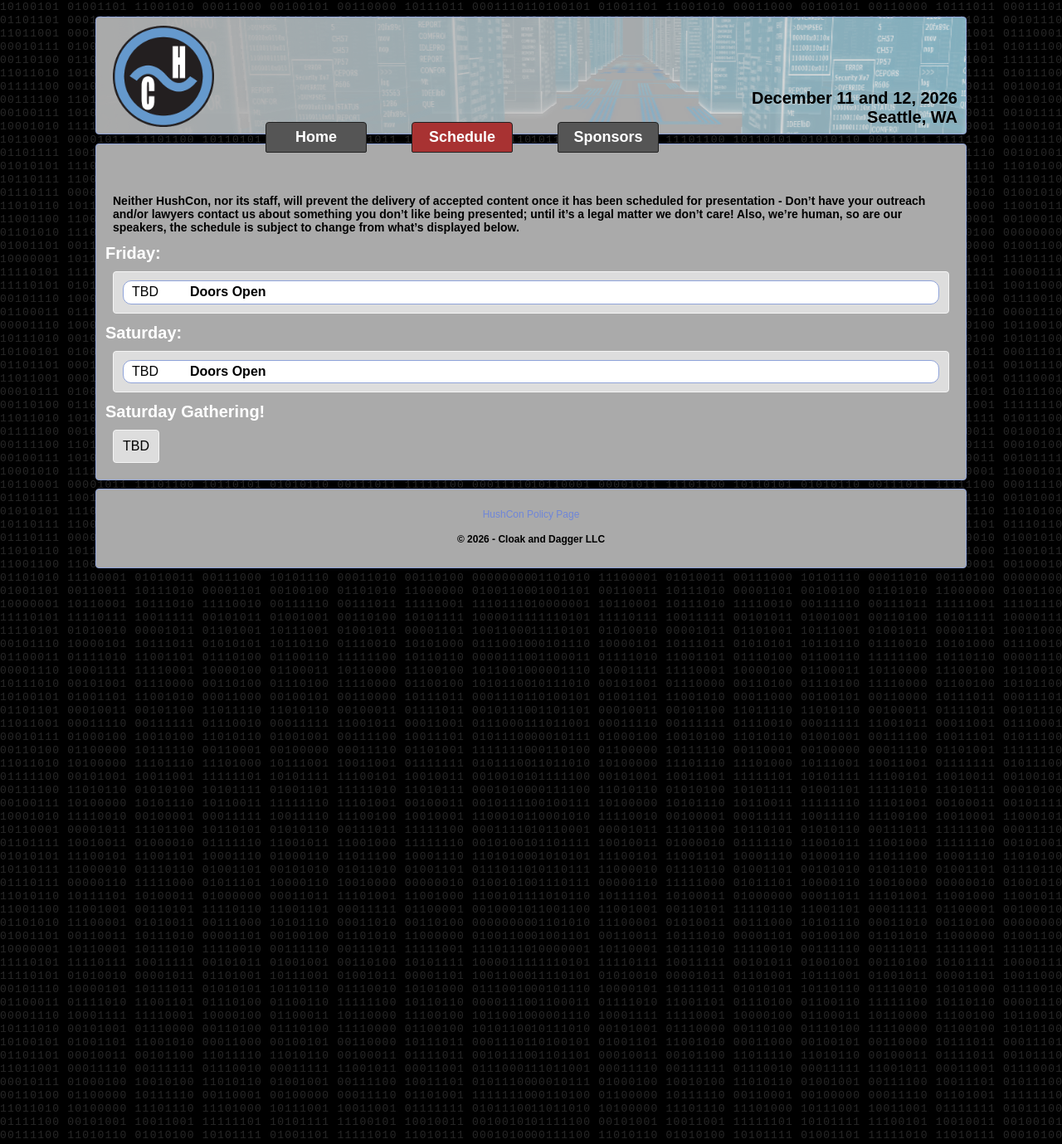
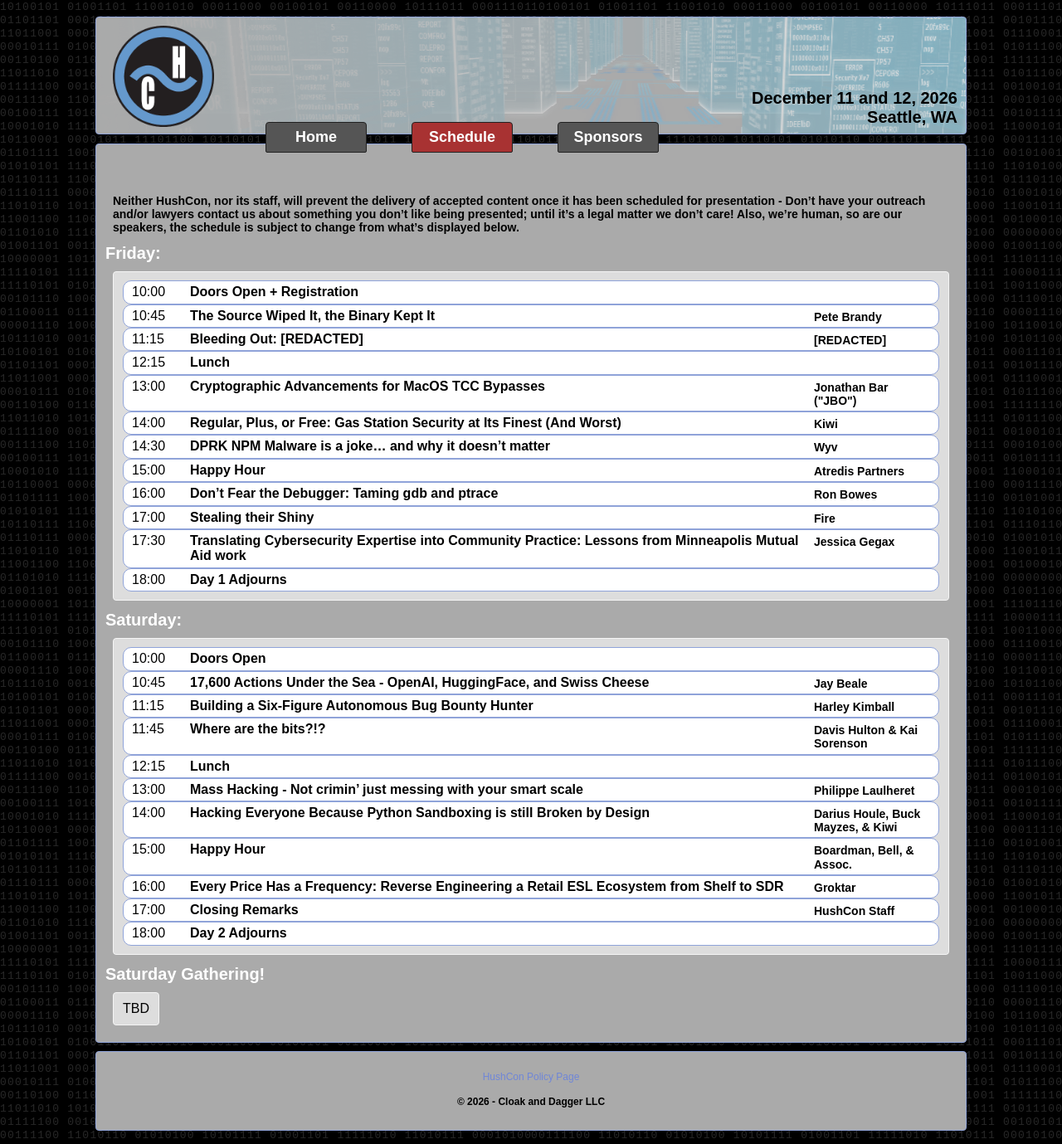
Before and after one commit to HushCon/hushcon.github.io, a Jekyll site: the page built from schedule.md, in a window 1280 px wide. Shown: the whole page at 83% size. Built offline with Jekyll 4.4.1, drawn with Linux system fonts in a browser that asks for light colours.

Commit message:
Update schedule + sponsor (#1)
* Rename sponsor-text to sponsor-body bc it is blocked by easylist

* Add 2026 sponsors (1)

* Update schedule for HC2026-SEA

* Fix typo

```diff
--- a/_layouts/sponsors.html
+++ b/_layouts/sponsors.html
@@ -13,7 +13,7 @@ layout: base
     <img src="{{ s.logo | relative_url }}" alt="{{ s.name }}" loading="lazy">
   </a>
   {% endif %}
-  <div class="sponsor-text">
+  <div class="sponsor-body">
     {% unless s.logo %}<h3><a href="{{ s.url }}" target="_blank" rel="noopener">{{ s.name }}</a></h3>{% endunless %}
     {{ s.description | markdownify }}
   </div>
--- a/assets/css/style.css
+++ b/assets/css/style.css
@@ -150,10 +150,10 @@ a { color: var(--link); }
   border: 1px solid var(--panel-border);
   border-radius: 3px;
 }
-.sponsor-text { flex: 1; }
-.sponsor-text p { margin: 0 0 8px; }
-.sponsor.logo-right .sponsor-text { padding-top: 8px; }
-.sponsor.logo-left .sponsor-text { padding-top: 8px; }
+.sponsor-body { flex: 1; }
+.sponsor-body p { margin: 0 0 8px; }
+.sponsor.logo-right .sponsor-body { padding-top: 8px; }
+.sponsor.logo-left .sponsor-body { padding-top: 8px; }
 
 /* ---------- Schedule ---------- */
 /* White headings sitting on the gray panel ("Friday:") */
--- a/schedule.md
+++ b/schedule.md
@@ -21,14 +21,73 @@ title: Schedule
 days:
   - label: "Friday"
     slots:
-      - time: "TBD"
-        title: "Doors Open"
+      - time: "10:00"
+        title: "Doors Open + Registration"
+      - time: "10:45"
+        title: "The Source Wiped It, the Binary Kept It"
+        speaker: "Pete Brandy"
+      - time: "11:15"
+        title: "Bleeding Out: [REDACTED]"
+        speaker: "[REDACTED]"
+      - time: "12:15"
+        title: "Lunch"
+      - time: "13:00"
+        title: "Cryptographic Advancements for MacOS TCC Bypasses"
+        speaker: "Jonathan Bar (\"JBO\")"
+      - time: "14:00"
+        title: "Regular, Plus, or Free: Gas Station Security at Its Finest (And Worst)"
+        speaker: "Kiwi"
+      - time: "14:30"
+        title: "DPRK NPM Malware is a joke... and why it doesn't matter"
+        speaker: "Wyv"
+      - time: "15:00"
+        title: "Happy Hour"
+        speaker: "Atredis Partners"
+      - time: "16:00"
+        title: "Don't Fear the Debugger: Taming gdb and ptrace"
+        speaker: "Ron Bowes"
+      - time: "17:00"
+        title: "Stealing their Shiny"
+        speaker: "Fire"
+      - time: "17:30"
+        title: "Translating Cybersecurity Expertise into Community Practice: Lessons from Minneapolis Mutual Aid work"
+        speaker: "Jessica Gegax"
+      - time: "18:00"
+        title: "Day 1 Adjourns"
 
 
   - label: "Saturday"
     slots:
-      - time: "TBD"
+      - time: "10:00"
         title: "Doors Open"
+      - time: "10:45"
+        title: "17,600 Actions Under the Sea - OpenAI, HuggingFace, and Swiss Cheese"
+        speaker: "Jay Beale"
+      - time: "11:15"
+        title: "Building a Six-Figure Autonomous Bug Bounty Hunter"
+        speaker: "Harley Kimball"
+      - time: "11:45"
+        title: "Where are the bits?!?"
+        speaker: "Davis Hulton & Kai Sorenson"
+      - time: "12:15"
+        title: "Lunch"
+      - time: "13:00"
+        title: "Mass Hacking - Not crimin' just messing with your smart scale"
+        speaker: "Philippe Laulheret"
+      - time: "14:00"
+        title: "Hacking Everyone Because Python Sandboxing is still Broken by Design"
+        speaker: "Darius Houle, Buck Mayzes, & Kiwi"
+      - time: "15:00"
+        title: "Happy Hour"
+        speaker: "Boardman, Bell, & Assoc."
+      - time: "16:00"
+        title: "Every Price Has a Frequency: Reverse Engineering a Retail ESL Ecosystem from Shelf to SDR"
+        speaker: "Groktar"
+      - time: "17:00"
+        title: "Closing Remarks"
+        speaker: "HushCon Staff"
+      - time: "18:00"
+        title: "Day 2 Adjourns"
 
 
 after:
```
Also changed, not shown: sponsors.md (+11 -23 lines), assets/img/sponsors/atredis.png (added), assets/img/sponsors/include-security.png (deleted), assets/img/sponsors/material-security.png (deleted), assets/img/sponsors/nolacon.png (deleted), assets/img/sponsors/north-pole-security.png (added), 1 other file.
